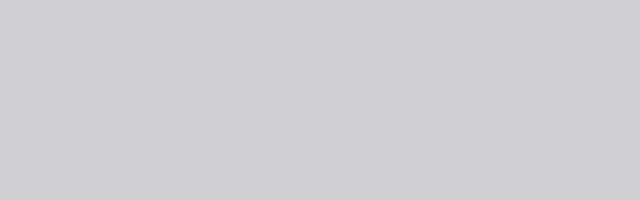
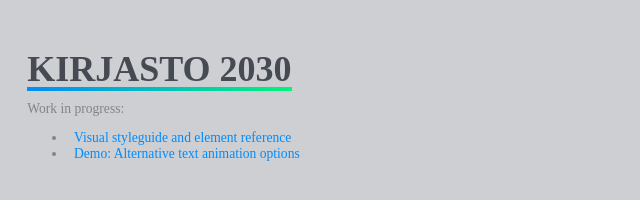
Before and after one commit to kontur/kirjasto2030, a website: page public/index.html in a window 1280 px wide. Shown: the whole page, without its empty margins (0-640 px from the left). Drawn offline with Linux system fonts and the light colour scheme.

Commit message:
added landing page for now

```diff
--- a/public/index.html
+++ b/public/index.html
@@ -3,9 +3,22 @@
 <head>
     <title>Kirjasto 2030</title>
     <link rel="stylesheet" href="assets/css/main.css">
+    <script src="//use.typekit.net/xso3xmb.js"></script>
+    <script>try {
+        Typekit.load();
+    } catch (e) {
+    }</script>
     <meta charset="utf-8">
 </head>
 <body>
+
+<div class="headline"><h1>Kirjasto 2030 <span class="underline underline-gradient"></span></h1></div>
+<p>Work in progress:</p>
+
+<ul>
+    <li><a href="/styleguide.html">Visual styleguide and element reference</a></li>
+    <li><a href="/demo/choice-type.html">Demo: Alternative text animation options</a></li>
+</ul>
 
 
 <script src="assets/js/libs.js"></script>
--- a/src/less/layout.less
+++ b/src/less/layout.less
@@ -0,0 +1,5 @@
+
+
+body {
+  margin: 2em 2em 5em;
+}
--- a/src/less/typography.less
+++ b/src/less/typography.less
@@ -79,8 +79,21 @@ button, .button {
   padding: 0.5em 1em 0.25em;
 
   &:hover, &:focus {
+    background: @grid;
     border: 1px solid @gradientBlue;
     color: @gradientBlue;
+  }
+}
+
+a {
+  color: @gradientBlue;
+  display: inline-block;
+  outline: none;
+  text-decoration: none;
+  padding: 0 0.5em;
+
+  &:hover, &:focus {
+    background: @grid;
   }
 }
 
```
Also changed, not shown: public/assets/css/main.css.
